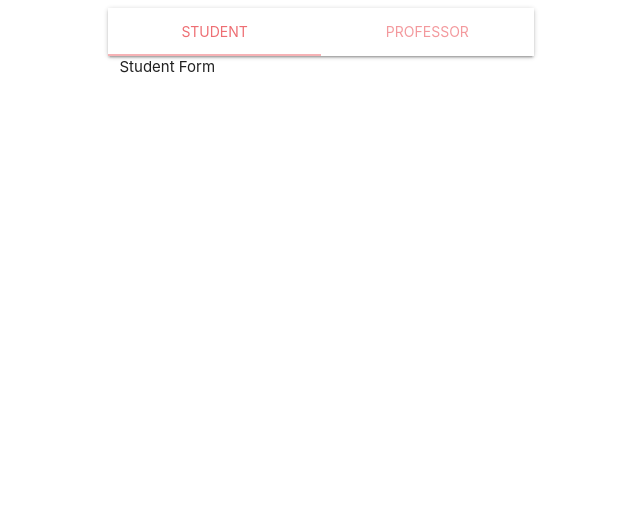
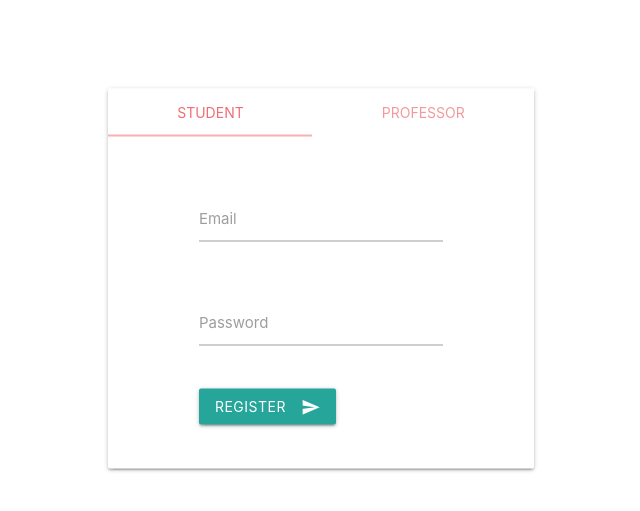
Before and after one commit to finaud/research-positions, a Flask app: page /auth/register in a window 1280 px wide. Shown: the top 511 px of the page, without its empty margins (319-959 px from the left). Run offline with Flask 2, Linux system fonts and the light colour scheme; some libraries are stand-ins or nearby versions.

Commit message:
added toasts/flashes, stylized valign-ed login and register pages

```diff
--- a/static/js/init.js
+++ b/static/js/init.js
@@ -1,8 +1 @@
-(function($){
-  $(function(){
-
-    $('.sidenav').sidenav();
-    $('.parallax').parallax();
-    $('.tabs').tabs();
-  }); // end of document ready
-})(jQuery); // end of jQuery name space
+M.AutoInit();
--- a/templates/auth/login.html
+++ b/templates/auth/login.html
@@ -1,7 +1,7 @@
 {% extends "base.html" %}
 {% block title %} Login {% endblock %}
 {% block content %}
-<div class="container">
+<div class="container" style="transform:translateY(20%)">
   <div class="row">
     <div class="col s6 offset-s3">
       <div class="card">
--- a/templates/auth/register.html
+++ b/templates/auth/register.html
@@ -1,21 +1,52 @@
 {% extends "base.html" %}
-{% block title %} Login {% endblock %}
+{% block title %} Register {% endblock %}
 {% block content %}
-<div class="container">
+<div class="container" style="transform:translateY(20%)">
   <div class="row">
     <div class="col s6 offset-s3">
       <div class="card">
-
-        <ul class="tabs">
-          <li class="tab col s6"><a class="active" href="#student">Student</a></li>
-          <li class="tab col s6"><a href="#prof">Professor</a></li>
-        </ul>
-
-        <div id="student" class="col s12">Student Form</div>
-        <div id="prof" class="col s12">Prof Form</div>
+        <div class="card-tabs">
+          <ul class="tabs tabs-fixed-width">
+            <li class="tab"><a class="active" href="#student">Student</a></li>
+            <li class="tab"><a href="#prof">Professor</a></li>
+          </ul>
+        </div>
+        <div class="card-content">
+          {% set types = ['student', 'prof'] %}
+          {% for type in types %}
+          <div id="{{ type }}">
+            <div class="row"></div>
+            <form action="{{ url_for('auth.register') }}" method="post">
+              <input type="hidden" name="user_type" value="{{ type }}">
+              <div class="row">
+                <div class="input-field col s8 offset-s2">
+                  <input name="email" type="email">
+                  <label for="email">Email</label>
+                </div>
+              </div>
+              <div class="row">
+                <div class="input-field col s8 offset-s2">
+                  <input name="password" type="password">
+                  <label for="password">Password</label>
+                </div>
+              </div>
+              <div class="row">
+                <div class="col s8 offset-s2">
+                  <button class="btn waves-effect waves-light" type="submit">Register
+                    <i class="material-icons right">send</i>
+                  </button>
+                </div>
+              </div>
+            </form>
+          </div>
+          {% endfor %}
+        </div>
       </div>
     </div>
+  </div>
 
-  </div>
+</div>
+
+</div>
 </div>
 {% endblock %}
--- a/templates/base.html
+++ b/templates/base.html
@@ -1,13 +1,14 @@
 <!DOCTYPE html>
 <html>
+
 <head>
   <!--Import Google Icon Font-->
   <link href="https://fonts.googleapis.com/icon?family=Material+Icons" rel="stylesheet">
   <!--Import materialize.css-->
-      <link type="text/css" rel="stylesheet" href="{{ url_for('static', filename='css/materialize.min.css') }}"  media="screen,projection"/>
+  <link type="text/css" rel="stylesheet" href="{{ url_for('static', filename='css/materialize.min.css') }}" media="screen,projection" />
 
   <!--Let browser know website is optimized for mobile-->
-      <meta name="viewport" content="width=device-width, initial-scale=1.0"/>
+  <meta name="viewport" content="width=device-width, initial-scale=1.0" />
 
   <title>{% block title %}{% endblock %} - Research Finder</title>
 
@@ -19,8 +20,18 @@
 
   <!--JavaScript at end of body for optimized loading-->
   <script type="text/javascript" src="https://code.jquery.com/jquery-2.1.1.min.js"></script>
-      <script  src="{{ url_for('static', filename='js/materialize.min.js') }}"></script>
-          <script  src="{{ url_for('static', filename='js/init.js') }}"></script>
+  <script src="{{ url_for('static', filename='js/materialize.min.js') }}"></script>
+  <script src="{{ url_for('static', filename='js/init.js') }}"></script>
+  <script>
+  {% with messages = get_flashed_messages(with_categories=true) %}
+    {% if messages %}
+      {% for category, message in messages %}
+        M.toast({html: "{{ message }}", classes: "{{ category }}"});
+      {% endfor %}
+    {% endif %}
+  {% endwith %}
 
+  </script>
 </body>
+
 </html>
--- a/views/auth.py
+++ b/views/auth.py
@@ -1,4 +1,4 @@
-from flask import Blueprint, render_template, session, request, redirect, url_for
+from flask import Blueprint, render_template, session, request, redirect, url_for, flash
 
 import firebase_functions as firebase
 
@@ -40,6 +40,8 @@ def login():
                 session['user_type'], session['token'] = 'prof', response['token']
                 # retrieve prof info
                 return redirect(url_for('prof.home'))
+        else:
+            flash(response['msg'], 'red')
 
     return render_template('auth/login.html')
 
```
Lines whose indentation alone changed are shown as unchanged.
